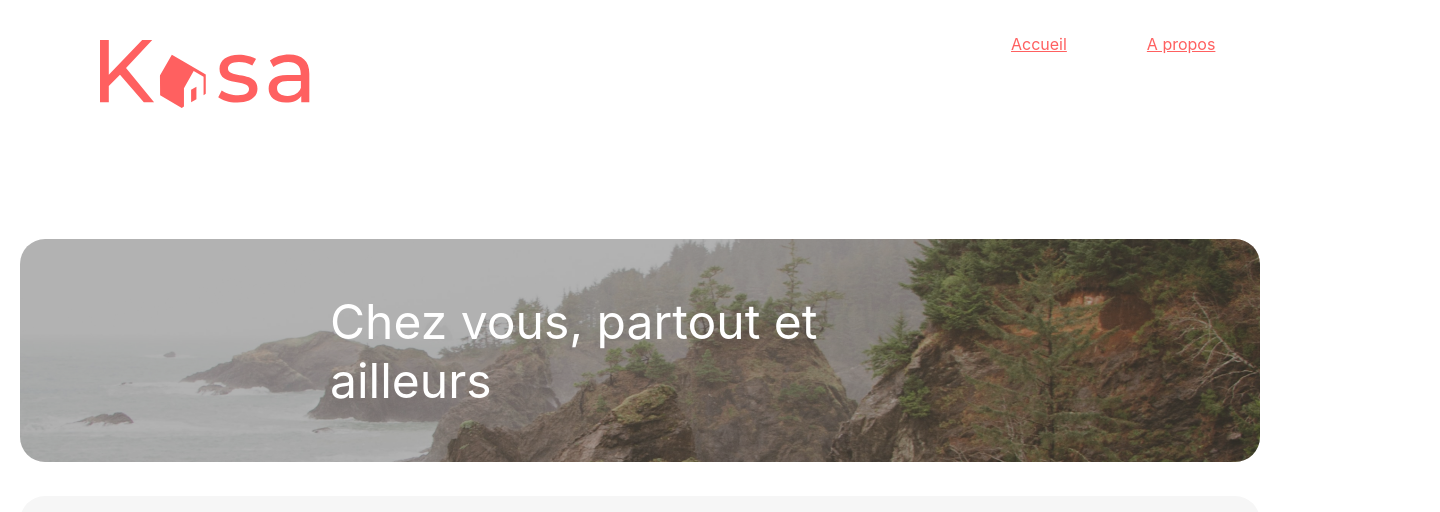
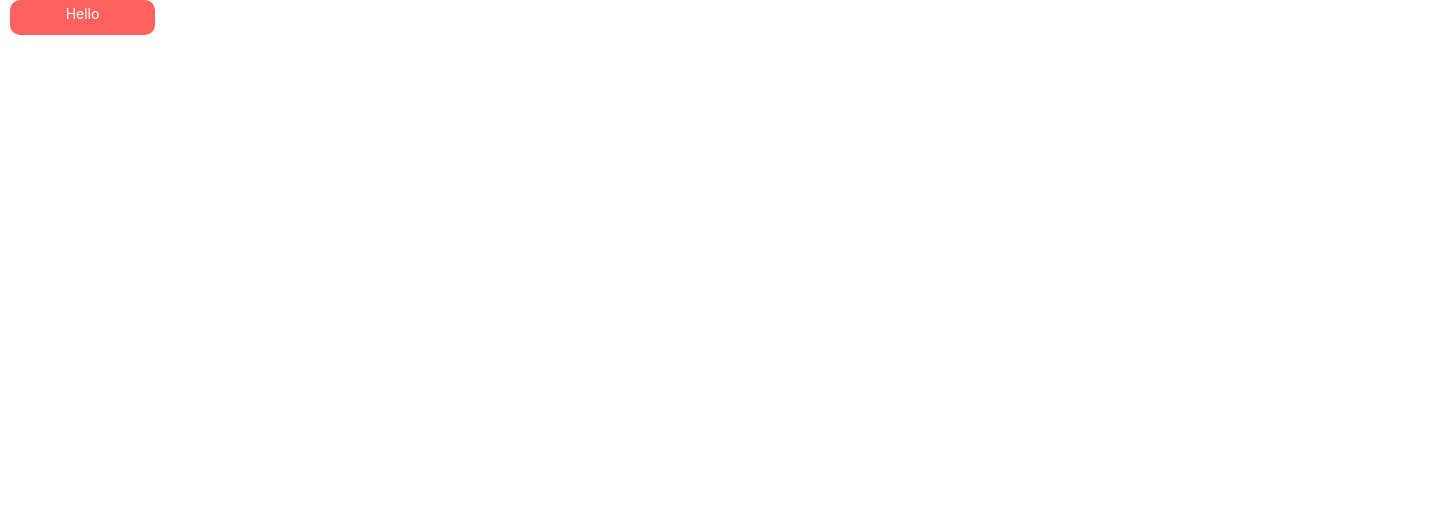
Before and after one commit to HZDevops/kasa, a React (Create React App) app: page / in a window 1280 px wide. Shown: the top 512 px of the page, 1440 px wide, since content can reach past the window. Built offline with nearby package versions, Linux system fonts and the light colour scheme.

Commit message:
adding Tag component

```diff
--- a/src/App.js
+++ b/src/App.js
@@ -1,8 +1,8 @@
-import HomePage from "./pages/HomePage";
+import Tag from './components/Tag';
 function App() {
   return (
     <div>
-      <HomePage/>
+      <Tag nom='Hello'/>
     </div>
   );
 }
--- /dev/null
+++ b/src/components/Tag.js
@@ -0,0 +1,7 @@
+import '../styles/Tag.css';
+
+function Tag({ nom }) {
+  return <span className='kasa-tag'>{nom}</span>;
+}
+
+export default Tag;
--- /dev/null
+++ b/src/styles/Tag.css
@@ -0,0 +1,12 @@
+.kasa-tag {
+    min-width: 115px;
+    height: 25px;
+    background-color: #FF6060;
+    border-radius: 10px;
+    color: #ffffff;
+    display: inline-block;
+    font-size: 14px;
+    margin: auto 10px;
+    padding: 5px 15px;
+    text-align: center;
+}
```
